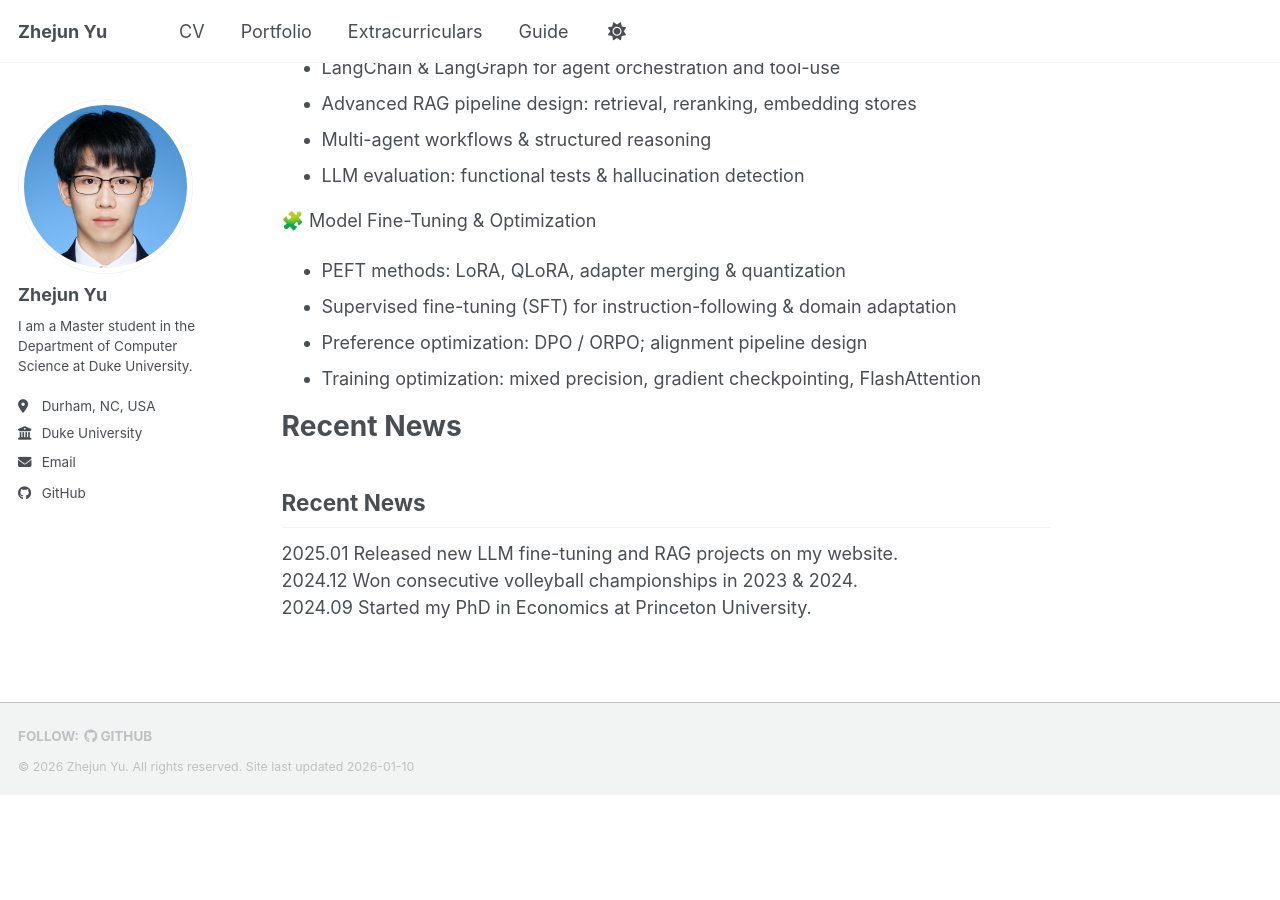
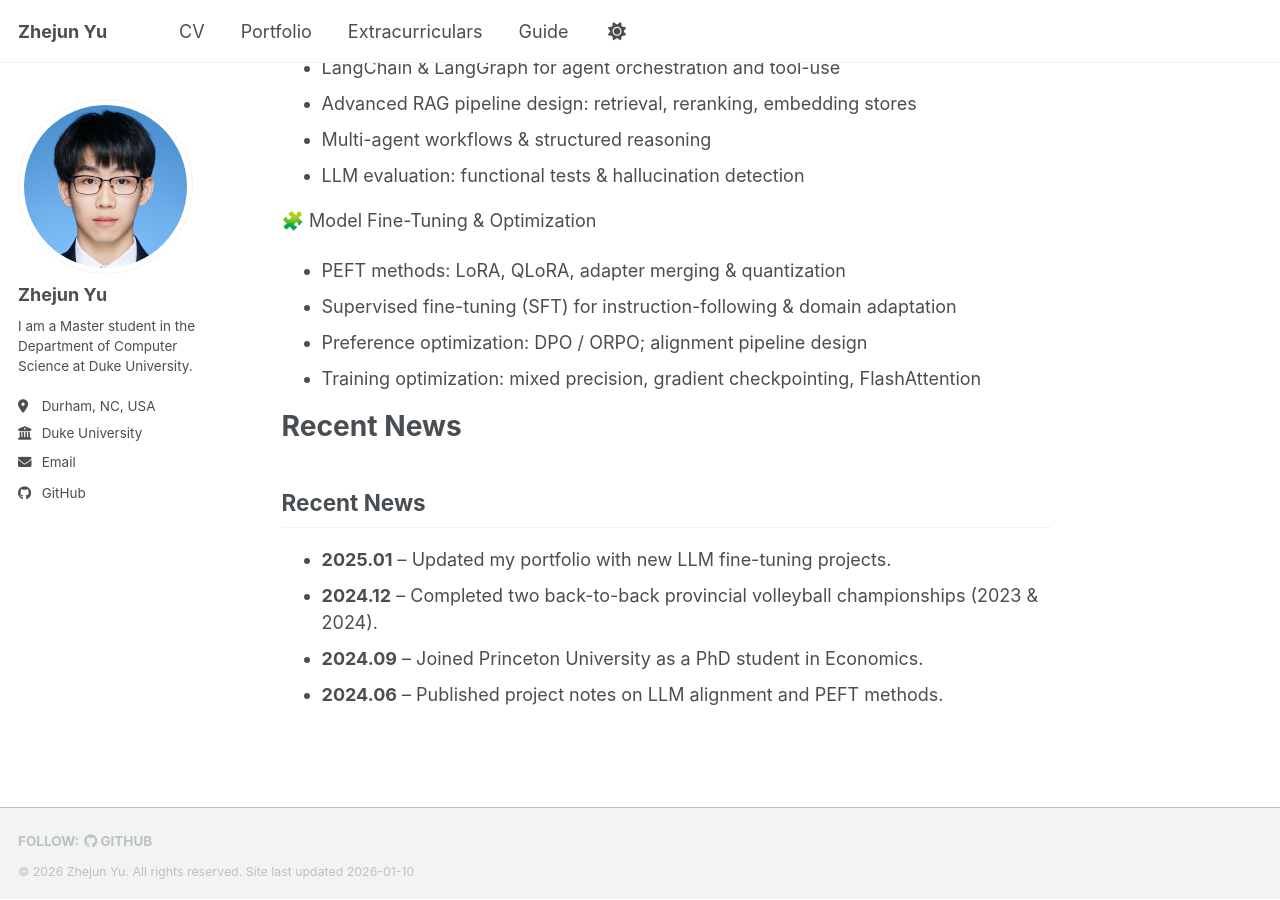
Before and after one commit to unknownyouth/unknownyouth.github.io, a Jekyll site: the page built from _pages/about.md, in a window 1280 px wide and 900 px high, scrolled down 711 px. Built offline with Jekyll 4.4.1, drawn with Linux system fonts in a browser that asks for light colours; a script bundle is joined from its source files by our own code; library files that are not in the unit come from our copies; before the commit the page ends 1505 px from its top, so only the background shows below that.

Commit message:
try different sytles

```diff
--- a/_pages/about.md
+++ b/_pages/about.md
@@ -36,17 +36,8 @@
 ======
 ## Recent News
 
-<div class="news-item">
-  <span class="news-date">2025.01</span>
-  <span class="news-content">Released new LLM fine-tuning and RAG projects on my website.</span>
-</div>
 
-<div class="news-item">
-  <span class="news-date">2024.12</span>
-  <span class="news-content">Won consecutive volleyball championships in 2023 & 2024.</span>
-</div>
-
-<div class="news-item">
-  <span class="news-date">2024.09</span>
-  <span class="news-content">Started my PhD in Economics at Princeton University.</span>
-</div>
+- **2025.01** – Updated my portfolio with new LLM fine-tuning projects.
+- **2024.12** – Completed two back-to-back provincial volleyball championships (2023 & 2024).
+- **2024.09** – Joined Princeton University as a PhD student in Economics.
+- **2024.06** – Published project notes on LLM alignment and PEFT methods.
```
